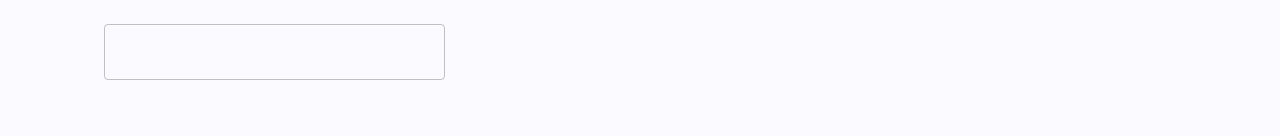
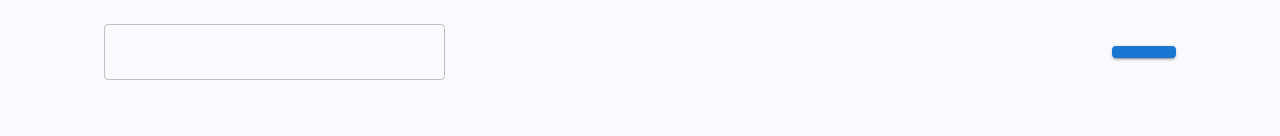
Before and after one commit to AshanSandeep06/Food-Shop-System, a React (Create React App) app in the folder frontend/: page /manage_customer in a window 1280 px wide. Shown: the part 221-357 px from the top of the page. Built offline with nearby package versions, Linux system fonts and the light colour scheme.

Commit message:
Content Updated

```diff
--- a/frontend/src/pages/ManageCustomer/ManageCustomer.tsx
+++ b/frontend/src/pages/ManageCustomer/ManageCustomer.tsx
@@ -88,7 +88,14 @@ const ManageCustomer = () => {
       </section>
 
       <section>
-        <Form textFieldsArray={[{label: "", textFieldType: "text", name: "", placeHolderText: ""}]} buttonsArray={[]} />
+        <Form
+          textFieldsArray={[
+            { label: "", textFieldType: "text", name: "", placeHolderText: "" },
+          ]}
+          buttonsArray={[
+            {}
+          ]}
+        />
       </section>
     </section>
   );
```
